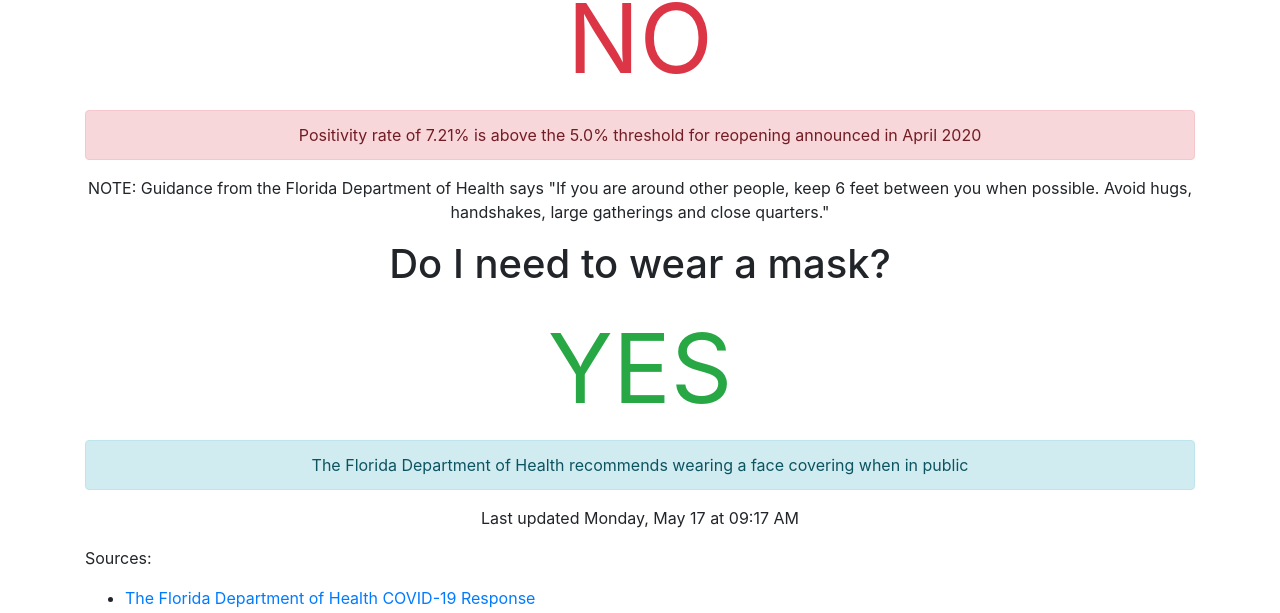
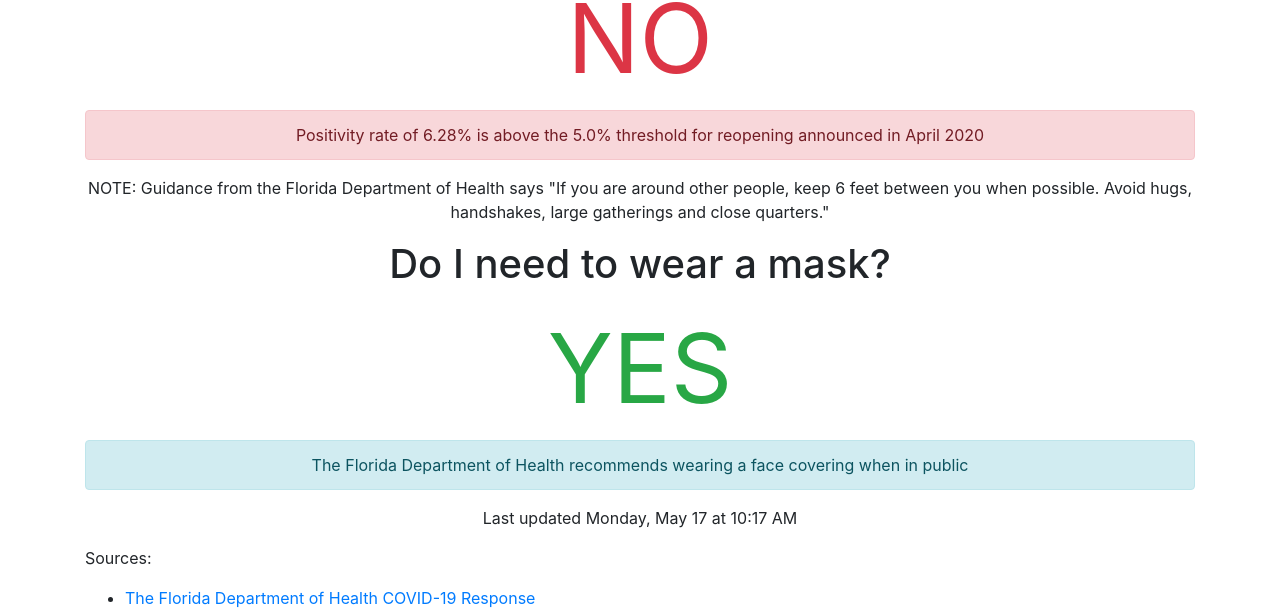
Before and after one commit to thinkjson/timeforchurch, a Jekyll site: the page built from index.md, in a window 1280 px wide. Shown: the part 138-751 px from the top of the page. Built offline with Jekyll 4.4.1, drawn with Linux system fonts in a browser that asks for light colours; our own code applies the rules of GitHub Pages for plain Markdown files.

Commit message:
Updating data

```diff
--- a/_includes/data.html
+++ b/_includes/data.html
@@ -1,7 +1,7 @@
 
     <h1>Is it safe to return to church?</h1>
     <div class="outcome text-danger">NO</div>
-    <div class="alert alert-danger" role="alert">Positivity rate of 7.21% is above the 5.0% threshold for reopening announced in April 2020</div>
+    <div class="alert alert-danger" role="alert">Positivity rate of 6.28% is above the 5.0% threshold for reopening announced in April 2020</div>
 
 
     <p>NOTE: Guidance from the Florida Department of Health says "If you are around other people, keep 6 feet between you when possible. Avoid hugs, handshakes, large gatherings and close quarters."</p>
@@ -10,4 +10,4 @@
     <div class="outcome text-success">YES</div>
     <div class="alert alert-info" role="alert">The Florida Department of Health recommends wearing a face covering when in public</div>
 
-    <p>Last updated Monday, May 17 at 09:17 AM</p>
+    <p>Last updated Monday, May 17 at 10:17 AM</p>
```
